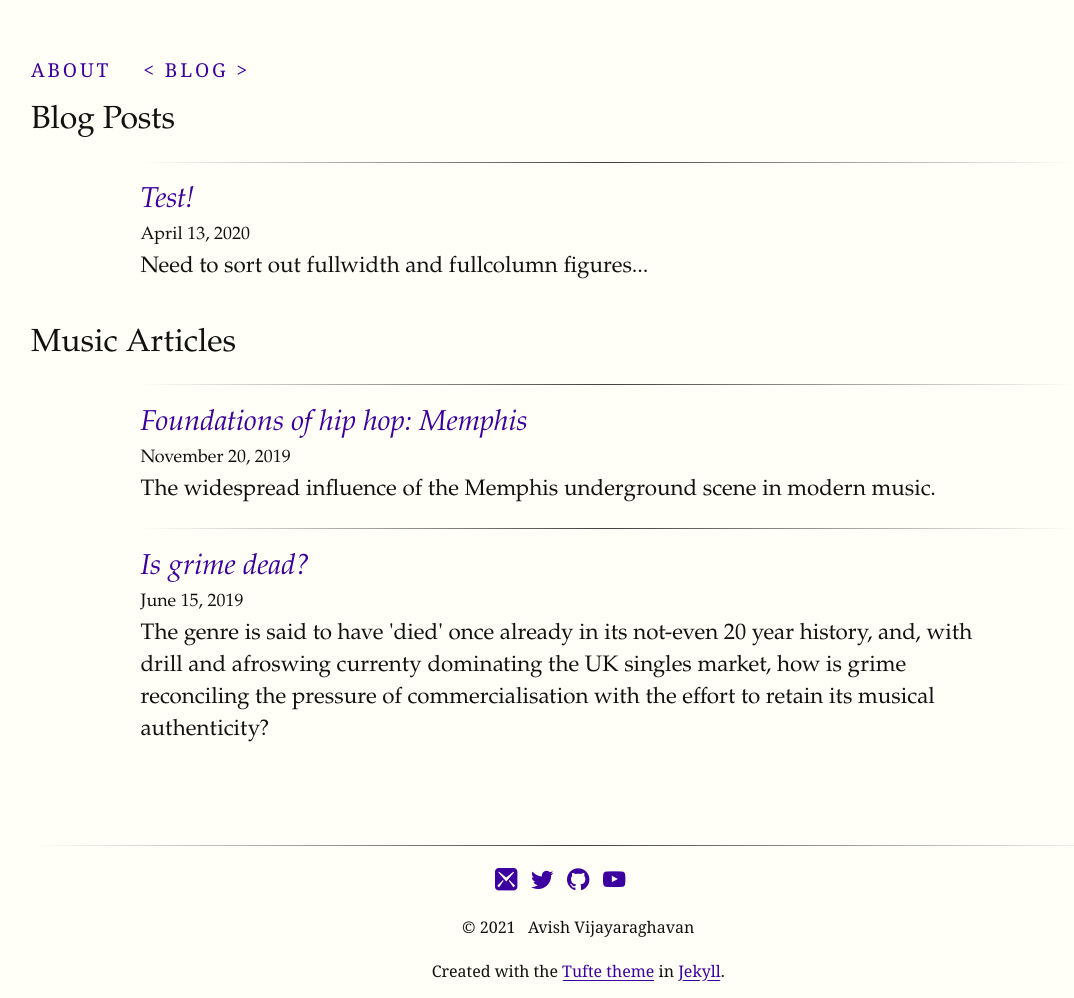
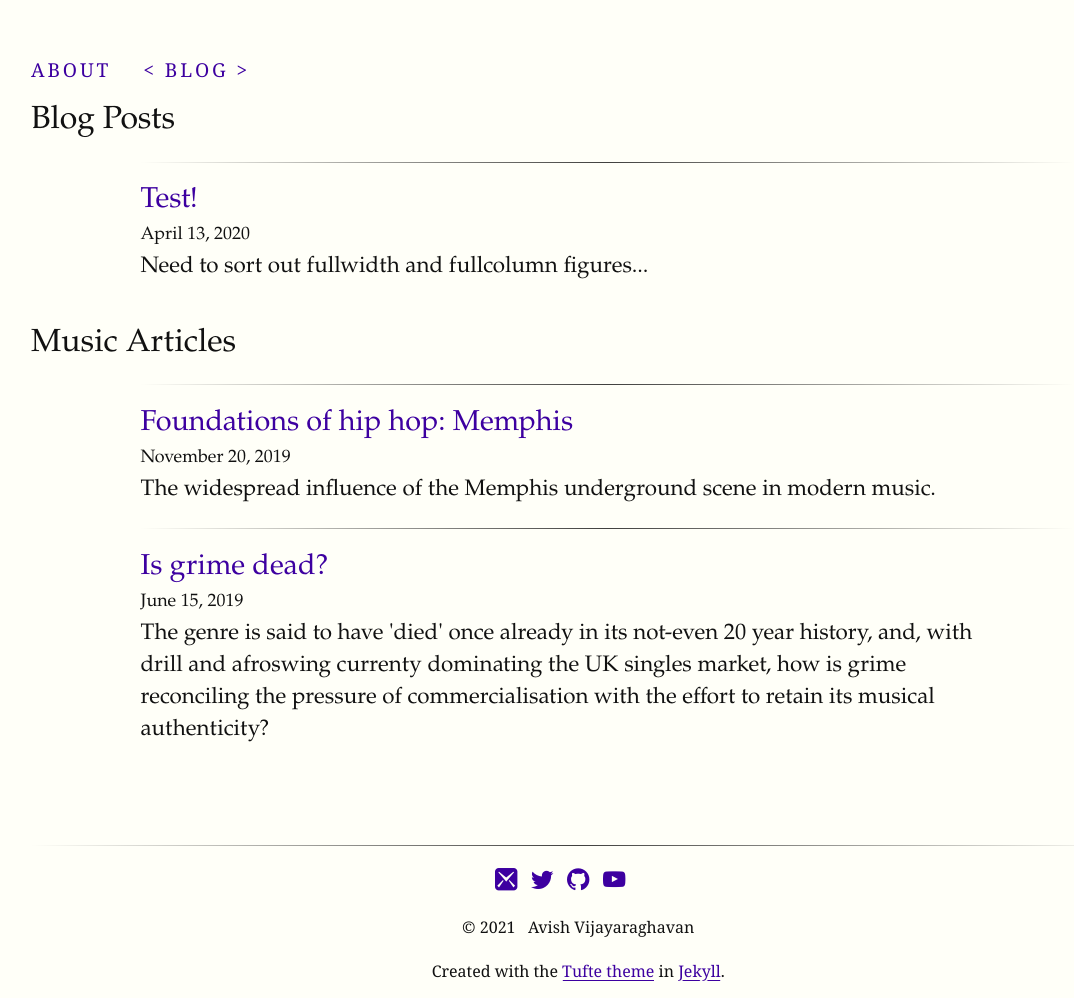
Before and after one commit to avishvj/avishvj.github.io, a Jekyll site: the page built from pages/blog.md, in a window 1280 px wide. Shown: the whole page, without its empty margins (33-1107 px from the left). Built offline with Jekyll 4.4.1, drawn with Linux system fonts in a browser that asks for light colours; some web fonts are replaced.

Commit message:
change h3 from italics to standard

```diff
--- a/css/tufte.scss
+++ b/css/tufte.scss
@@ -109,7 +109,7 @@ h2 { font-style: italic;
      font-size: 2.1rem;
      line-height: 0.933333333333333; }
 
-h3 { font-style: italic;
+h3 { //font-style: italic;
      font-weight: 400;
      font-size: 1.8rem;
      margin-top: 2.1777777777777778rem;
```
